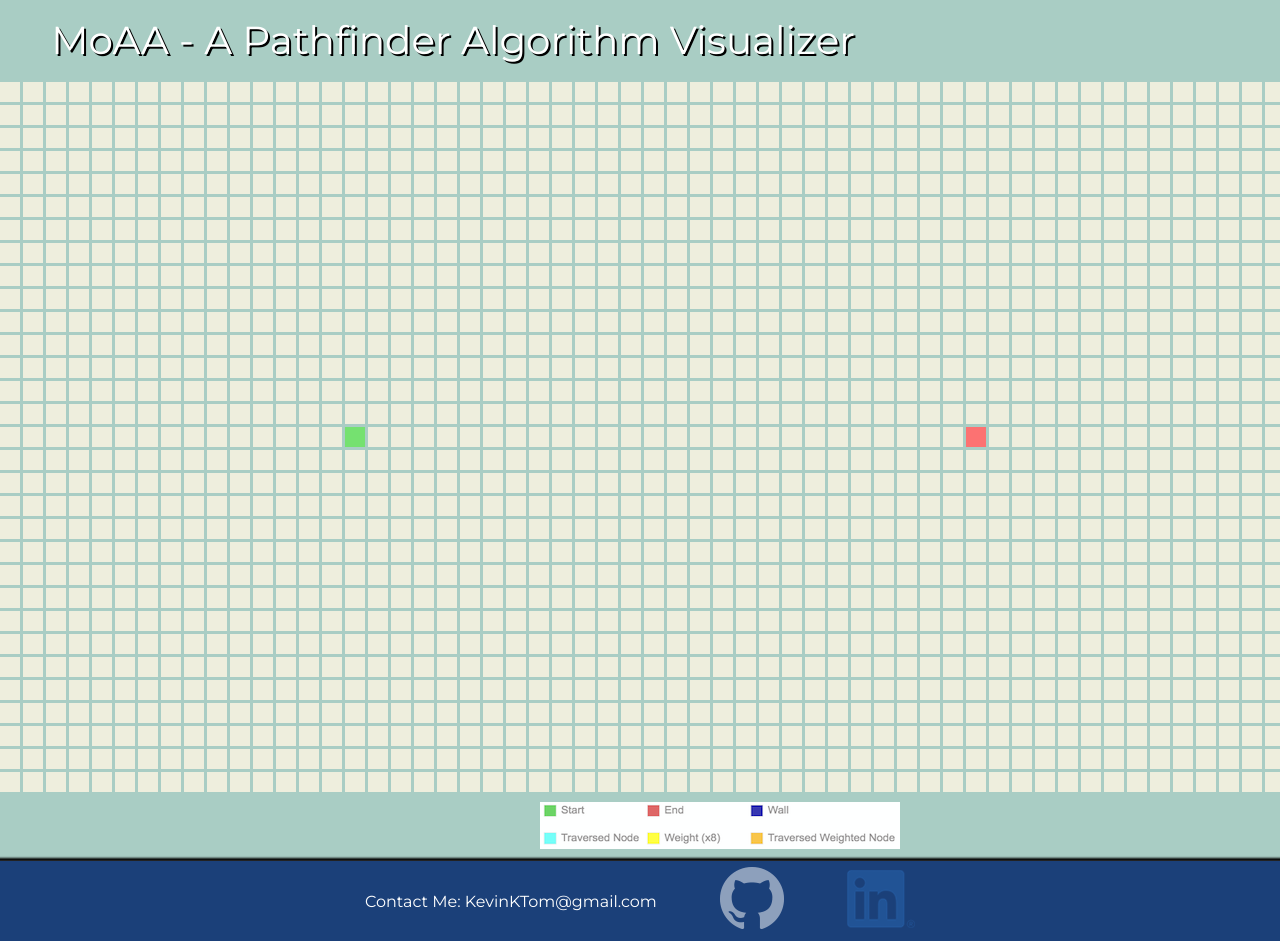
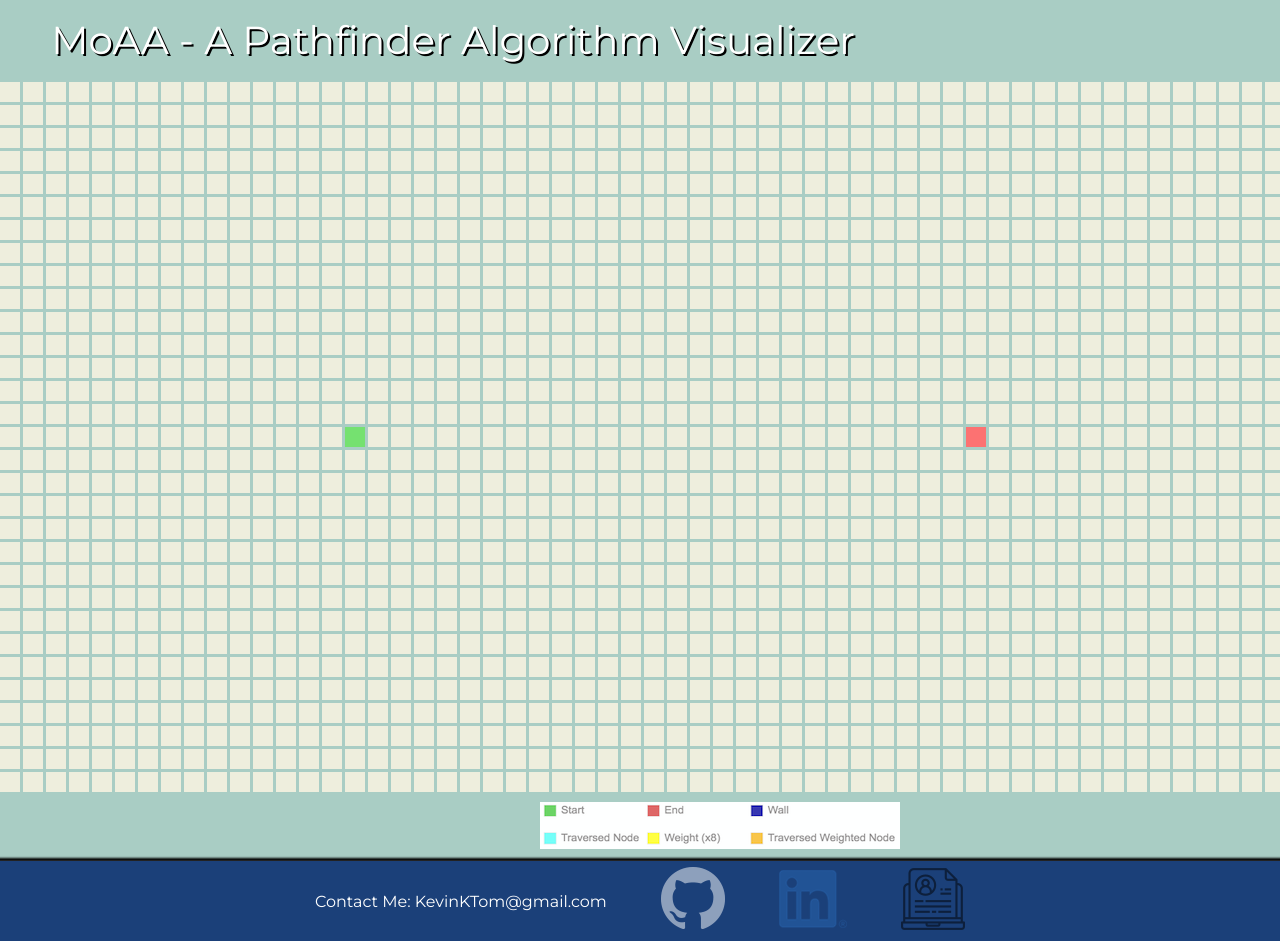
Before and after one commit to kevinktom/MoAA-Pathfinder-Algorithm-Visualizer-, a website built with webpack: page index.html in a window 1280 px wide. Shown: the top 941 px of the page. Built offline with nearby package versions, Linux system fonts and the light colour scheme.

Commit message:
added personal portfolio image

```diff
--- a/index.html
+++ b/index.html
@@ -43,6 +43,7 @@
             <div id="contactcss">Contact Me: KevinKTom@gmail.com</div>
             <a href="https://github.com/kevinktom"><img src="./app/assets/images/github_icon.png" alt=""></a>
             <a href="https://www.linkedin.com/in/kevin-tom-b36951a9/"><img src="./app/assets/images/linkedin_logo.png" alt=""></a>
+            <a href="https://kevinktom.github.io/"><img src="./app/assets/images/profile.png" alt=""></a>
         </div>
     </div>
 </body>
--- a/src/styles/index.scss
+++ b/src/styles/index.scss
@@ -124,7 +124,7 @@ button:focus {outline:0}
     display: flex;
     align-items: center;
     justify-content: space-between;
-    width: 550px;
+    width: 650px;
 }
 
 #contactcss{
```
Also changed, not shown: app/assets/images/profile.png (added).
